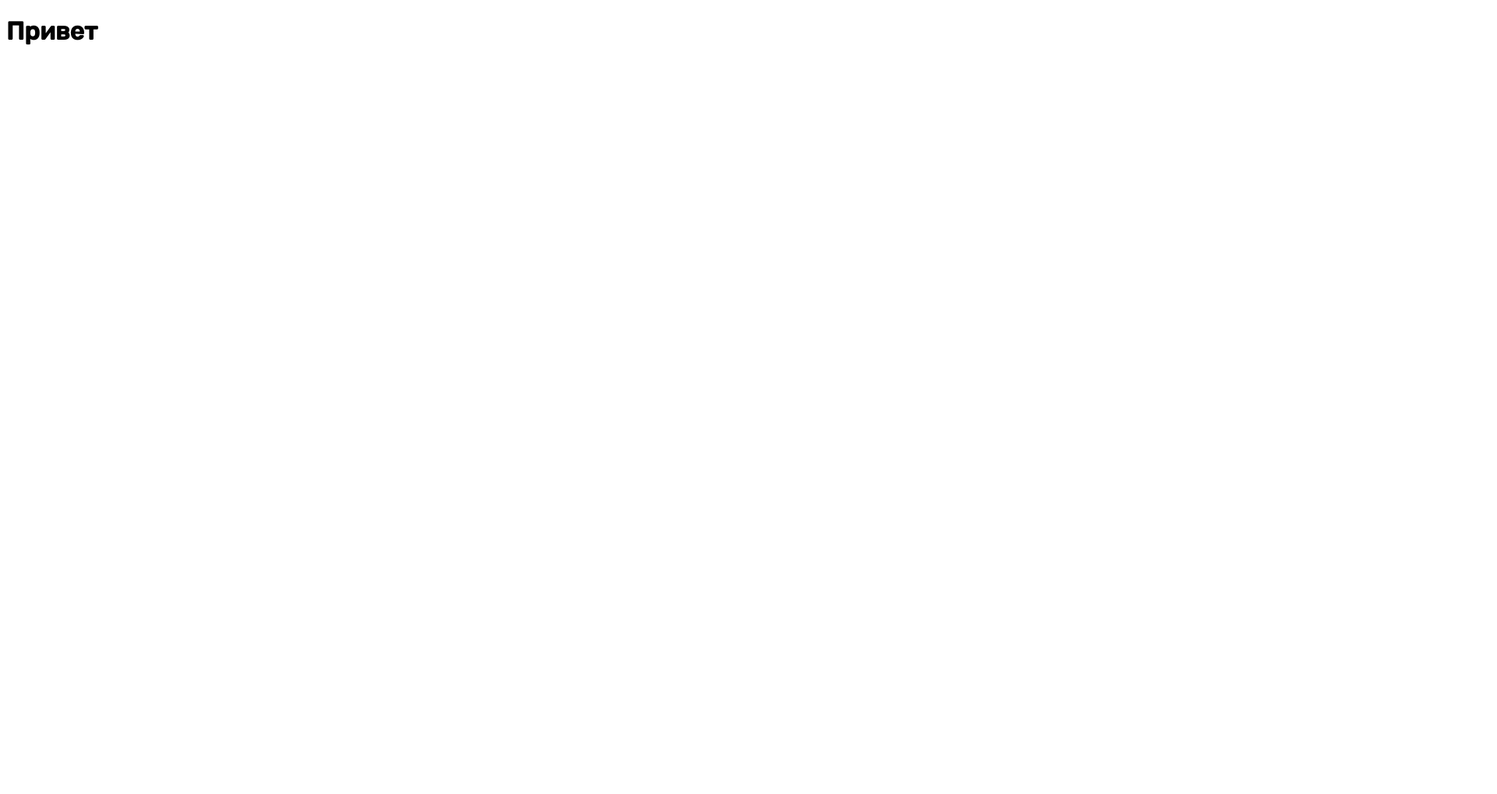
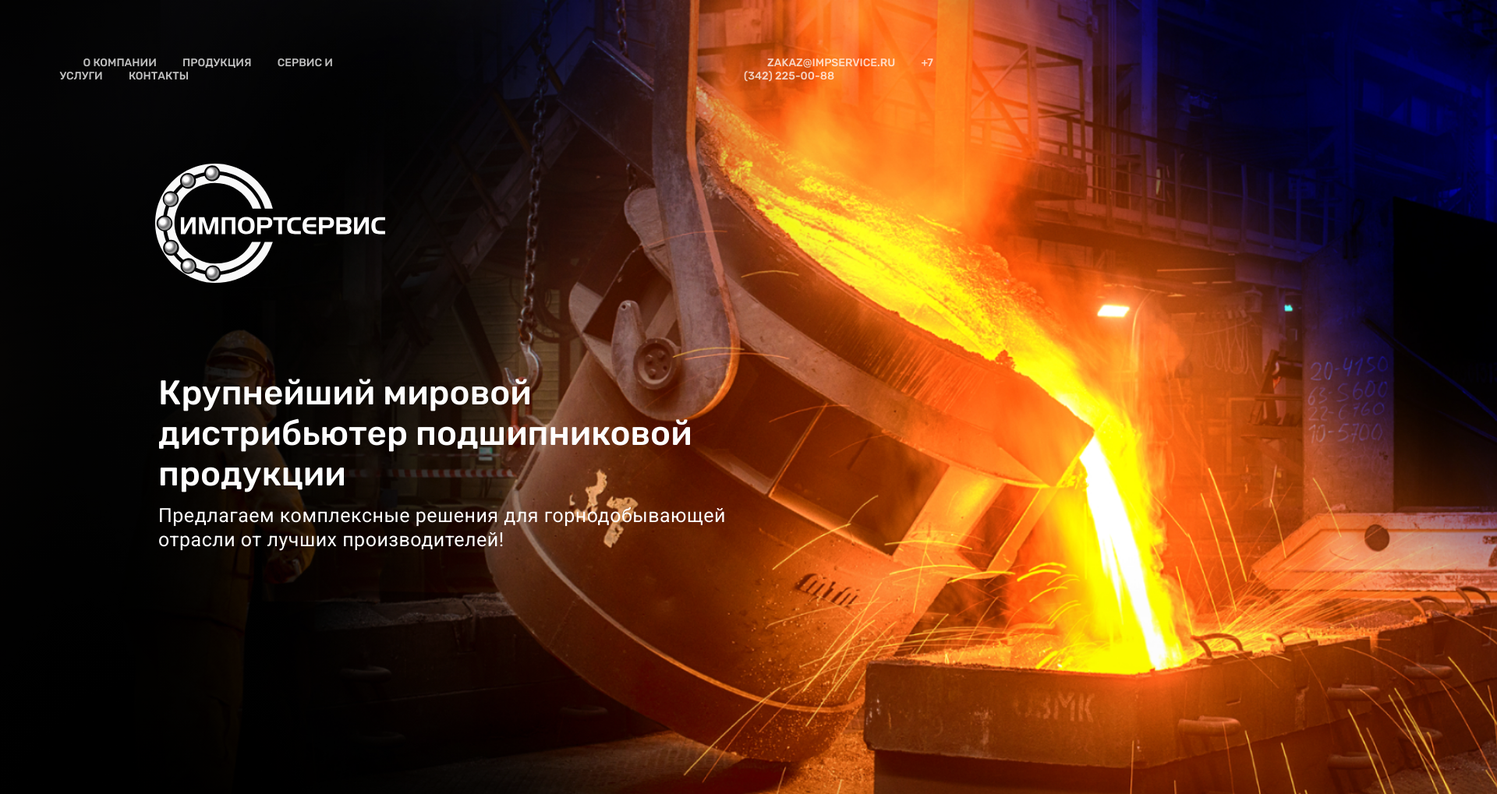
Before and after one commit to fufikcfg/amado-bearings, a plain HTML site: page index.html in a window 1280 px wide. Shown: the whole page at 78% size, 1920 px wide, since content can reach past the window. Before the commit the page ends 800 px from the top, so only its background shows below. Drawn offline with Linux system fonts and the light colour scheme.

Commit message:
main page

```diff
--- /dev/null
+++ b/assets/css/style.css
@@ -0,0 +1,120 @@
+.body {
+    width: 100%;
+    min-width: 360px;
+    height: 100%;
+    -webkit-box-sizing: border-box;
+    box-sizing: border-box;
+    overflow-x: hidden;
+    font-family: Roboto,serif;
+    position: relative;
+}
+
+.header {
+    padding: 64px;
+    margin-left: 4.5px;
+    font-family: 'Rubik';
+    font-style: normal;
+    font-weight: 500;
+    font-size: 14px;
+    line-height: 17px;
+    text-transform: uppercase;
+    position:absolute;
+    z-index: 1000;
+
+}
+
+.container {
+    margin: 0 auto;
+
+}
+
+.header__inner {
+    display: flex;
+    align-items: center;
+    justify-content: space-between;
+    align-items: center;
+
+}
+
+.nav__link {
+    margin-left: 15.5px;
+    text-decoration: none;
+    color: rgb(255, 255, 255);
+    opacity: .75;
+    transition: opacity .2s linear;
+
+}
+.nav__link:hover {
+    opacity: 1;
+    color: #AB2421;
+}
+.nav__link {
+    margin-left: 30px;
+    text-decoration: none;
+
+}
+.header__info {
+    margin-left: 30px;
+    text-decoration: none;
+    margin-left: 502px;
+}
+
+.intro {
+    padding-top: 129px;
+    display: flex;
+    color: chartreuse;
+    flex-direction: column;
+    justify-content:left;
+    position: absolute;
+    width: 1920px;
+    height: 890px;
+    left: 0px;
+    top: 0px;
+    background: linear-gradient(84deg, rgba(0, 0, 0, 0.8) 6.8%, rgba(0, 0, 0, 0) 40.54%), url("../image/main-logo.jpg") no-repeat center / cover;
+}
+
+.intro__title {
+
+    position: absolute;
+    width: 727px;
+    height: 156px;
+    left: 203px;
+    top: 449px;
+
+
+    font-family: 'Rubik';
+    font-style: normal;
+    font-weight: 500;
+    font-size: 44px;
+    line-height: 52px;
+
+    color: #FFFFFF;
+
+}
+
+.intro__title2 {
+    position: absolute;
+    width: 746px;
+    height: 62px;
+    left: 203px;
+    top: 625px;
+
+    font-family: 'Roboto';
+    font-style: normal;
+    font-weight: 400;
+    font-size: 25px;
+    line-height: 125%;
+
+    letter-spacing: 0.02em;
+
+    color: #FFFFFF;
+
+}
+
+.logo__name {
+    position: absolute;
+    width: 295px;
+    height: 153px;
+    left: 199px;
+    top: 210px;
+}
--- a/assets/image/css/style.css
+++ /dev/null
@@ -1,4 +0,0 @@
-body{
-    font-family: 'Roboto', sans-serif;
-    font-family: 'Rubik', sans-serif;
-}
--- a/index.html
+++ b/index.html
@@ -2,7 +2,7 @@
 <html lang="ru">
 <head>
     <meta charset="UTF-8">
-    <link rel="stylesheet" href="assets/image/css/style.css">
+    <link rel="stylesheet" href="assets/css/style.css">
     <meta http-equiv="X-UA-Compatible" content="IE=edge">
     <link rel="preconnect" href="https://fonts.googleapis.com">
     <link rel="preconnect" href="https://fonts.gstatic.com" crossorigin>
@@ -10,8 +10,31 @@
     <meta name="viewport" content="width=device-width, initial-scale=1.0">
     <title>Document</title>
 </head>
+
 <body>
-<h1>Привет</h1>
+<header class="header">
+    <div class="container">
+        <div class="header__inner">
+            <div class="header__logo">
+                <a class="nav__link" href="#">О компании</a>
+                <a class="nav__link" href="#">Продукция</a>
+                <a class="nav__link" href="#">Сервис и услуги</a>
+                <a class="nav__link" href="#">Контакты</a>
+            </div>
+            <div class="header__info">
+                <a class="nav__link" href="#">zakaz@impservice.ru</a>
+                <a class="nav__link" href="#">+7 (342) 225-00-88</a>
+            </div>
+        </div>
+    </div>
+</header>
+<div class="intro">
+    <div class="container">
+        <object class="logo__name" data="../amado-bearings/assets/image/лого.svg" type="image/svg+xml"></object>
+        <h1 class="intro__title">Крупнейший мировой дистрибьютер подшипниковой продукции</h1>
+        <h2 class="intro__title2">Предлагаем комплексные решения для горнодобывающей отрасли от лучших производителей!</h2>
+    </div>
+</div>
 
 </body>
 </html>
```
Also changed, not shown: assets/image/main-logo.jpg (added), assets/image/лого.svg (added).
